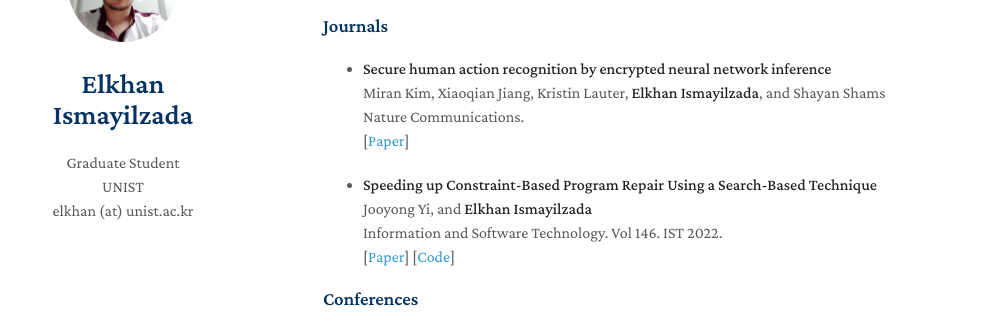
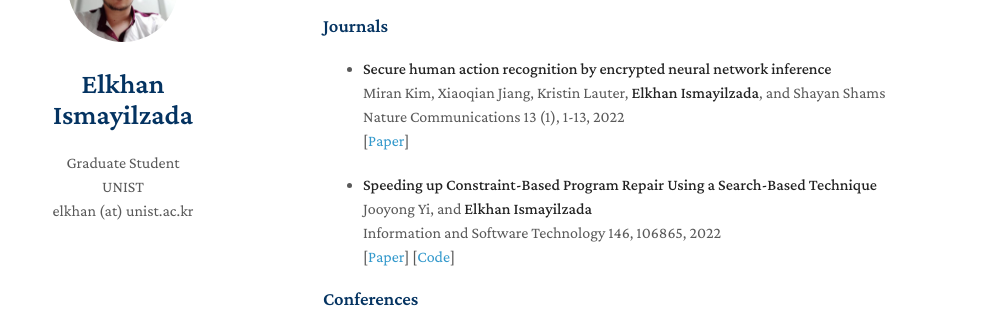
Before and after one commit to elkhanzada/elkhanzada.github.io, a Jekyll site: the page built from index.md, in a window 1280 px wide and 900 px high, scrolled down 1107 px. Shown: the part 152-482 px from the top of the window, without its empty margins (147-1143 px from the left). Built offline with Jekyll 4.4.1, drawn with Linux system fonts in a browser that asks for light colours; nearby versions of some CDN libraries; a style sheet for code colours, icons or effects is not loaded; our own code applies the rules of GitHub Pages for plain Markdown files.

Commit message:
Update index.md

```diff
--- a/index.md
+++ b/index.md
@@ -53,7 +53,7 @@ I am also creator of two quiz games, namely Tapmaca and Paytaxt which are publis
   <br>
   Miran Kim, Xiaoqian Jiang, Kristin Lauter, **Elkhan Ismayilzada**, and Shayan Shams
   <br>
-  Nature Communications.
+  Nature Communications 13 (1), 1-13, 2022
   <br>
   [[Paper](https://doi.org/10.1038/s41467-022-32168-5)]
 
@@ -61,7 +61,7 @@ I am also creator of two quiz games, namely Tapmaca and Paytaxt which are publis
   <br>
   Jooyong Yi, and **Elkhan Ismayilzada**
   <br>
-  Information and Software Technology. Vol 146. IST 2022.
+  Information and Software Technology 146, 106865, 2022
   <br>
   [[Paper](https://doi.org/10.1016/j.infsof.2022.106865)]
   [[Code](https://github.com/jyi/fangelix)]
```
